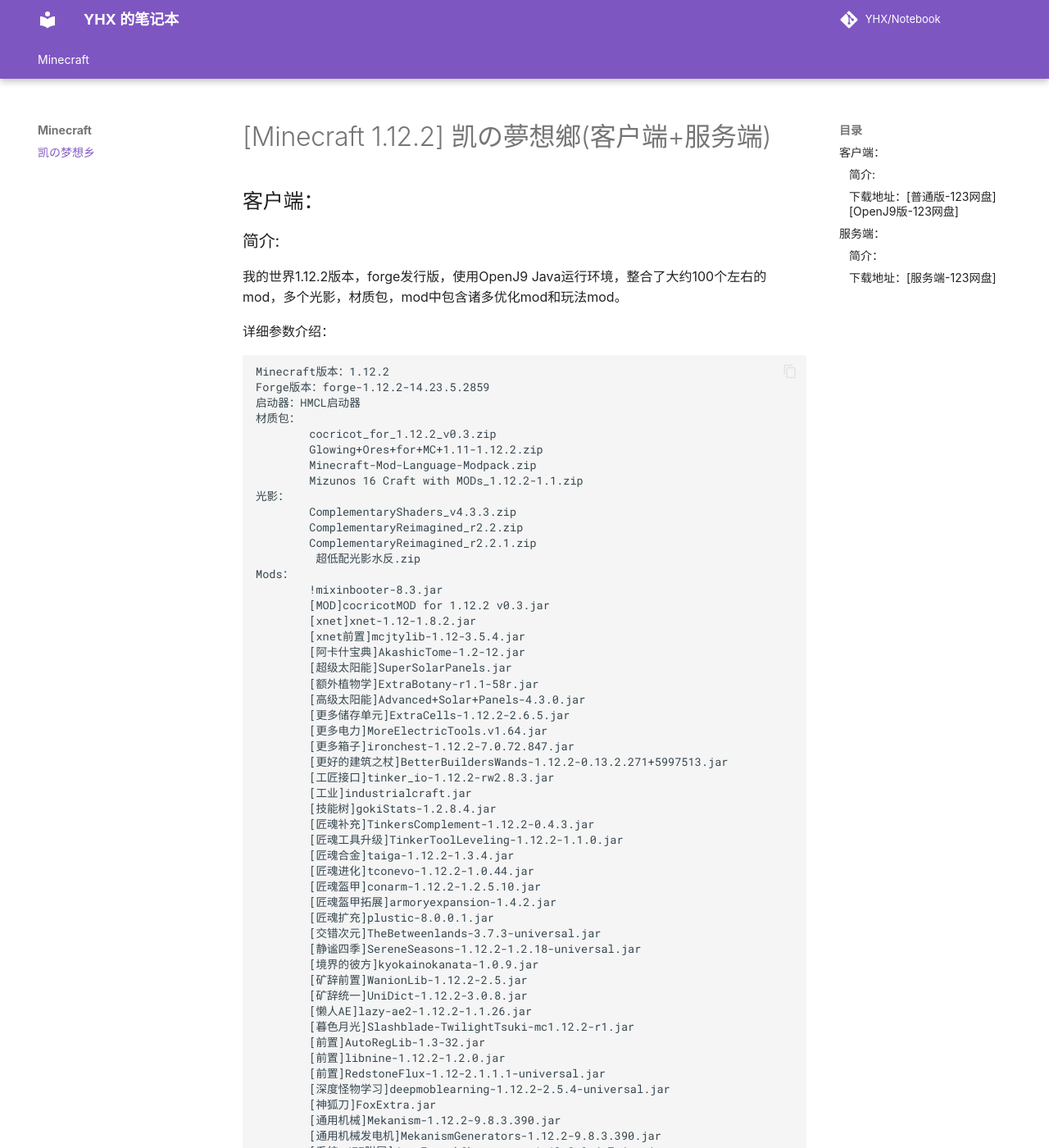
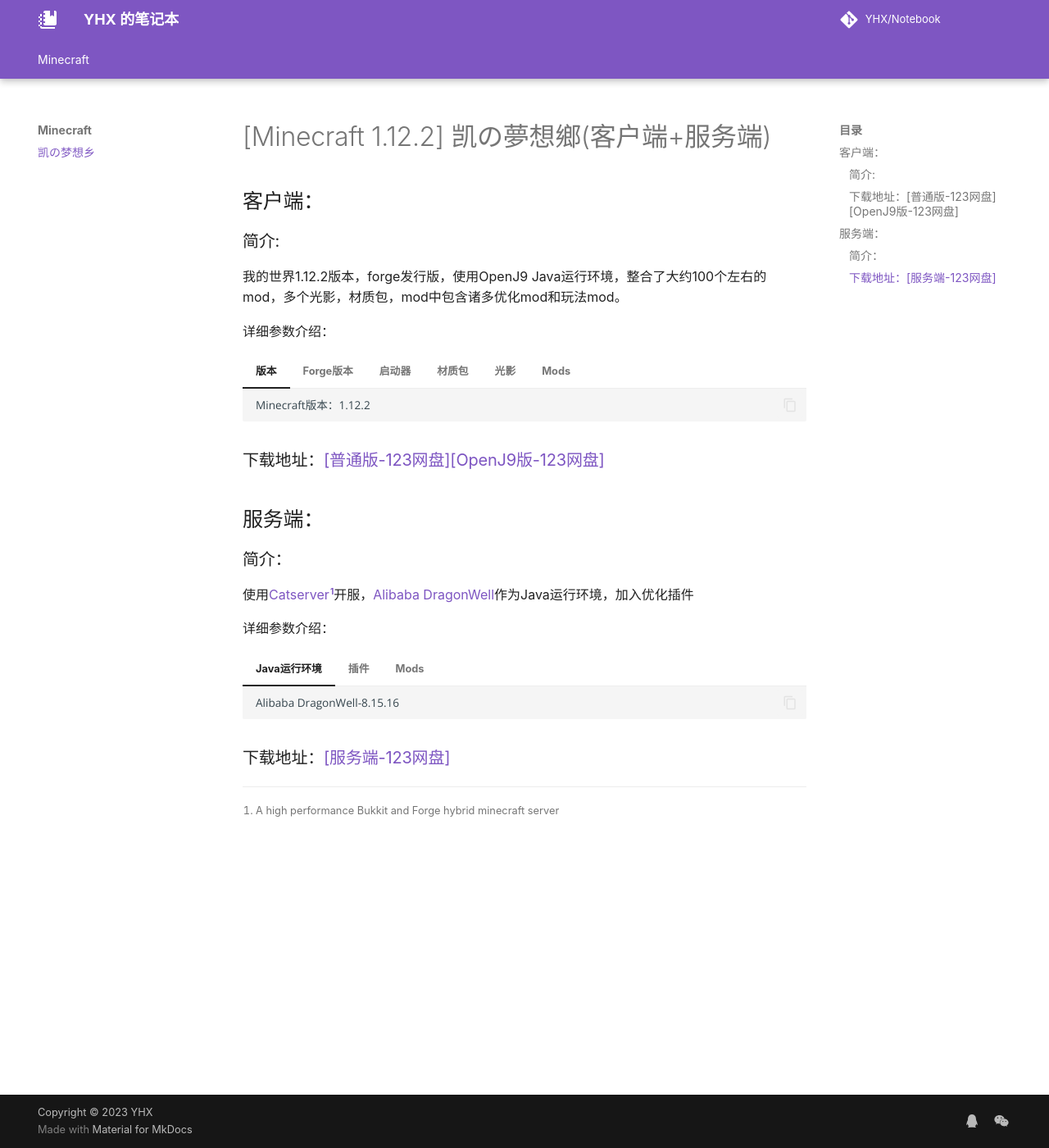
Before and after one commit to yanhexiong/yanhexiong.github.io, an MkDocs documentation site: the page built from docs/mc1.12.1.md, in a window 1280 px wide and 1400 px high. Shown: the whole window at 82% size. Built offline with MkDocs 1.6.1 and Material for MkDocs 9.7.7, drawn with Linux system fonts in a browser that asks for light colours; some web fonts are replaced; comment, search, counter and statistics services are not loaded; some of the changed text lies outside the part shown.

Commit message:
优化minecraft介绍文档

````diff
--- a/docs/mc1.12.1.md
+++ b/docs/mc1.12.1.md
@@ -3,22 +3,26 @@
 ###简介:
 我的世界1.12.2版本，forge发行版，使用OpenJ9 Java运行环境，整合了大约100个左右的mod，多个光影，材质包，mod中包含诸多优化mod和玩法mod。
 
+
 详细参数介绍：
 
-    Minecraft版本：1.12.2
-    Forge版本：forge-1.12.2-14.23.5.2859
-    启动器：HMCL启动器
-    材质包：
+=== "版本"
+        Minecraft版本：1.12.2
+=== "Forge版本"
+        forge-1.12.2-14.23.5.2859
+=== "启动器"
+        HMCL启动器
+=== "材质包"
             cocricot_for_1.12.2_v0.3.zip
             Glowing+Ores+for+MC+1.11-1.12.2.zip
             Minecraft-Mod-Language-Modpack.zip
             Mizunos 16 Craft with MODs_1.12.2-1.1.zip
-    光影：
+=== "光影"
             ComplementaryShaders_v4.3.3.zip
             ComplementaryReimagined_r2.2.zip
             ComplementaryReimagined_r2.2.1.zip
              超低配光影水反.zip
-    Mods：
+=== "Mods"
             !mixinbooter-8.3.jar
             [MOD]cocricotMOD for 1.12.2 v0.3.jar
             [xnet]xnet-1.12-1.8.2.jar
@@ -110,7 +114,7 @@
             WailaHarvestability-mc1.12-1.1.12.jar
             Wawla-1.12.2-2.6.275.jar
             worldedit-forge-mc1.12.2-6.1.10-dist.jar
-
+        ```
 ###下载地址：[[普通版-123网盘]](https://www.123pan.com/s/SLZLVv-cloVv.html)[[OpenJ9版-123网盘]](https://www.123pan.com/s/SLZLVv-ZloVv.html)
 
 ##服务端：
@@ -119,13 +123,14 @@
 
 详细参数介绍：
 
-    Java运行环境：Alibaba DragonWell-8.15.16
-    Plugins：
+=== "Java运行环境"
+        Alibaba DragonWell-8.15.16
+=== "插件"
             CatClearLag-0.9.5.1.jar
             LaggRemover-2.0.6.jar
             ProtocolLib.jar
             spark-1.8.19-bukkit.jar
-    Mods：
+=== "Mods"
             !mixinbooter-8.3.jar
             [MOD]cocricotMOD for 1.12.2 v0.3.jar
             [xnet]xnet-1.12-1.8.2.jar
--- a/mkdocs.yml
+++ b/mkdocs.yml
@@ -4,6 +4,7 @@
 site_author: YHX
 site_description : YHX的笔记本
 copyright: Copyright &copy; 2023 YHX
+
 extra_javascript:
   - javascripts/feedback.js
   - https://cdnjs.cloudflare.com/ajax/libs/mathjax/2.7.0/MathJax.js?config=TeX-AMS-MML_HTMLorMML
@@ -24,6 +25,8 @@
   - pymdownx.inlinehilite
   - pymdownx.snippets
   - pymdownx.superfences
+  - pymdownx.tabbed:
+      alternate_style: true
   - tables
   - mdx_math
   - pymdownx.superfences:
@@ -32,14 +35,18 @@
           class: mermaid
           format: !!python/name:pymdownx.superfences.fence_code_format
 theme:
+  favicon: images/favicon.jpg
+  icon:
+    logo: material/notebook-multiple
   name: 'material'
   custom_dir: overrides
   language: 'zh'
   font:
-    code: Roboto Mono
+    code: Open Sans
   palette:
     primary: 'deep purple'
     accent: 'cyan'
+
   features:
     - content.code.copy
     - header.autohide
````
Also changed, not shown: docs/images/favicon.jpg (added), site/404.html, site/images/favicon.jpg (added), site/index.html, site/mc1.12.1/index.html, site/testlatex/index.html, 1 other file.
